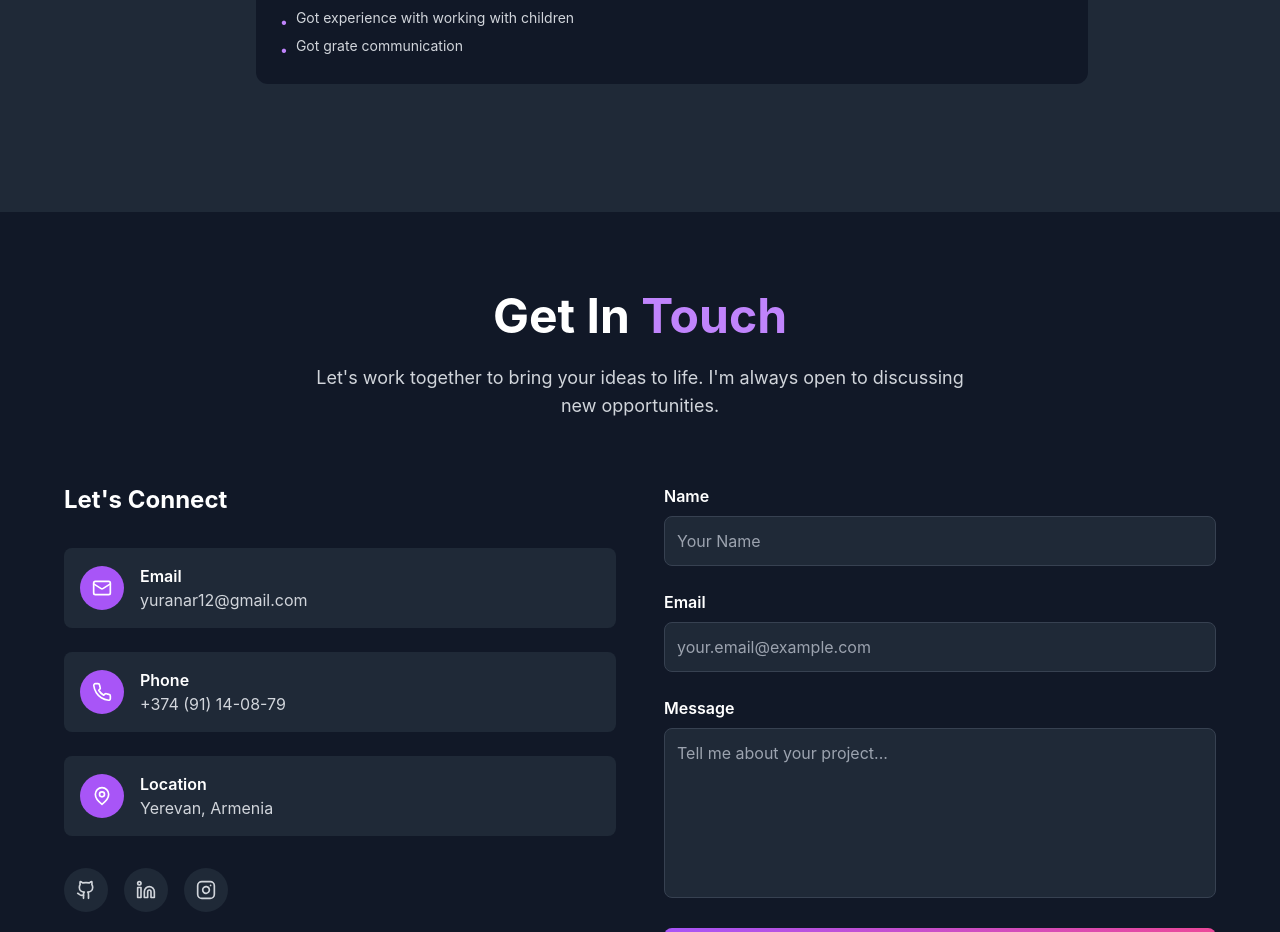
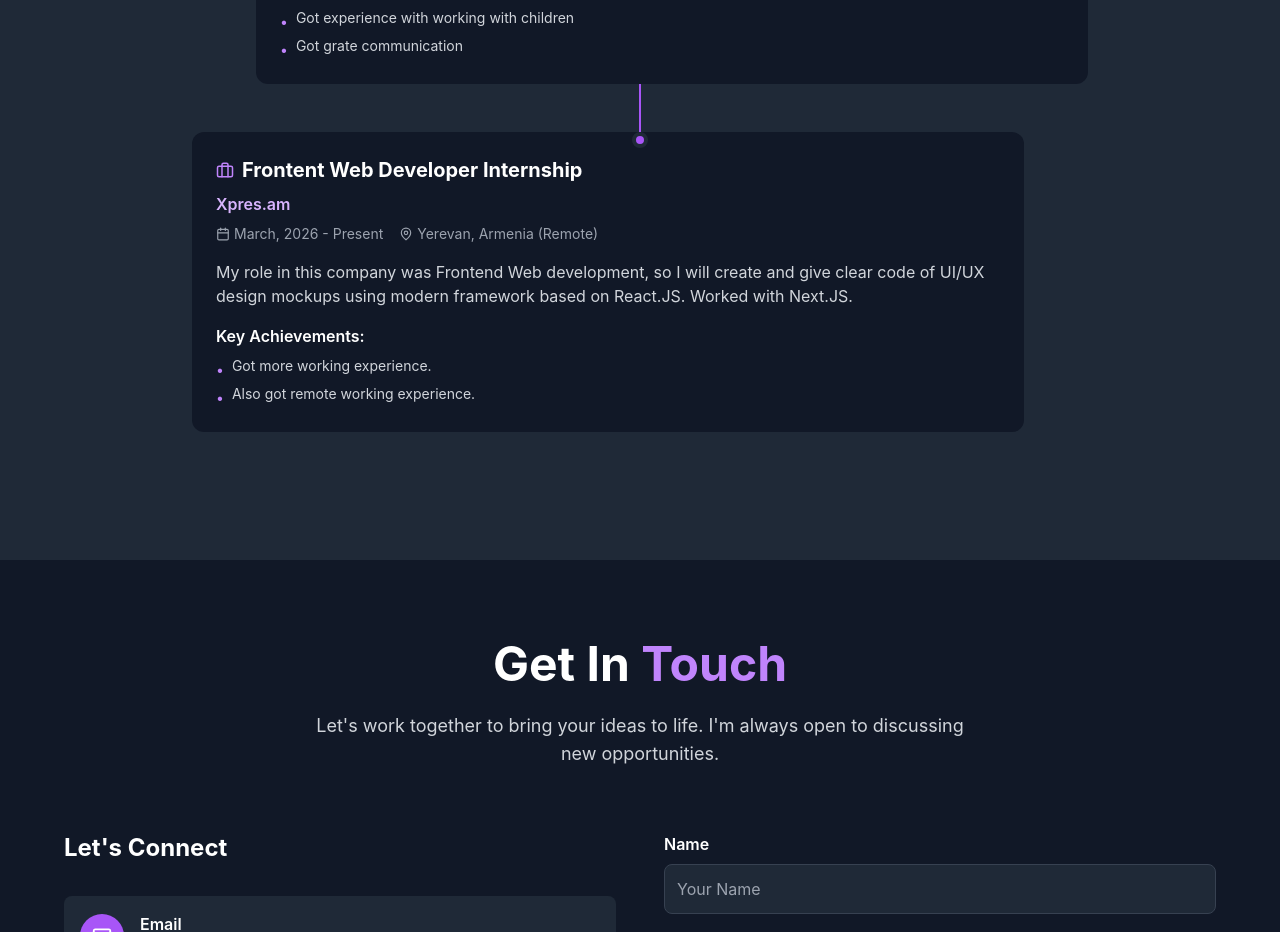
Before and after one commit to GhazaryanYuri/Portfolio, a React (Vite) app: page / in a window 1280 px wide. Shown: the part 4326-5258 px from the top of the page. Built offline with nearby package versions, Linux system fonts and the light colour scheme.

Commit message:
Added Working Experience

```diff
--- a/src/components/06-Experiance/Experience.tsx
+++ b/src/components/06-Experiance/Experience.tsx
@@ -33,6 +33,18 @@ const Experience = () => {
       achievements: [
         "Got experience with working with children",
         "Got grate communication",
+      ],
+    },
+    {
+      title: "Frontent Web Developer Internship",
+      company: "Xpres.am",
+      location: "Yerevan, Armenia (Remote)",
+      period: "March, 2026 - Present",
+      description:
+        "My role in this company was Frontend Web development, so I will create and give clear code of UI/UX design mockups using modern framework based on React.JS. Worked with Next.JS.",
+      achievements: [
+        "Got more working experience.",
+        "Also got remote working experience.",
       ],
     },
   ];
```
